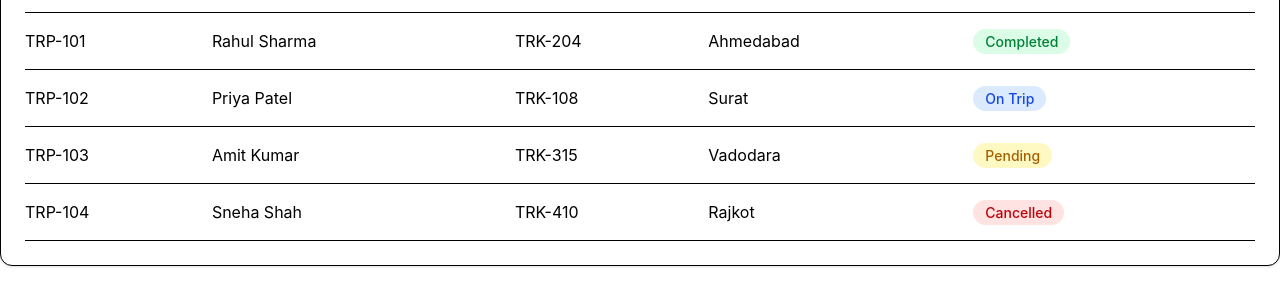
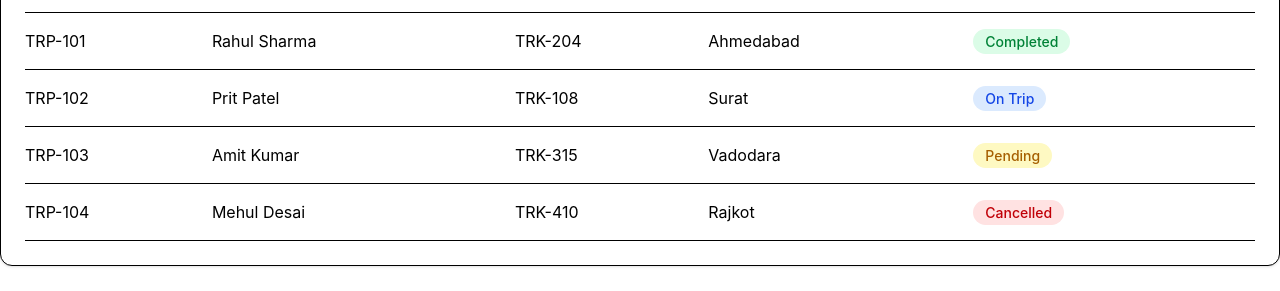
Before and after one commit to HETAXITAPODHAN29/FleetFlow, a React (Vite) app: page /dashboard in a window 1280 px wide. Shown: the part 975-1266 px from the top of the page. Built offline with nearby package versions, Linux system fonts and the light colour scheme; the HTML template or start-up script is replaced by a standard one.

Commit message:
updated dashboard

```diff
--- a/src/pages/Dashboard.jsx
+++ b/src/pages/Dashboard.jsx
@@ -34,7 +34,7 @@ const trips = [
   },
   {
     id: "TRP-102",
-    driver: "Priya Patel",
+    driver: "Prit Patel",
     vehicle: "TRK-108",
     destination: "Surat",
     status: "On Trip",
@@ -48,7 +48,7 @@ const trips = [
   },
   {
     id: "TRP-104",
-    driver: "Sneha Shah",
+    driver: "Mehul Desai",
     vehicle: "TRK-410",
     destination: "Rajkot",
     status: "Cancelled",
```
